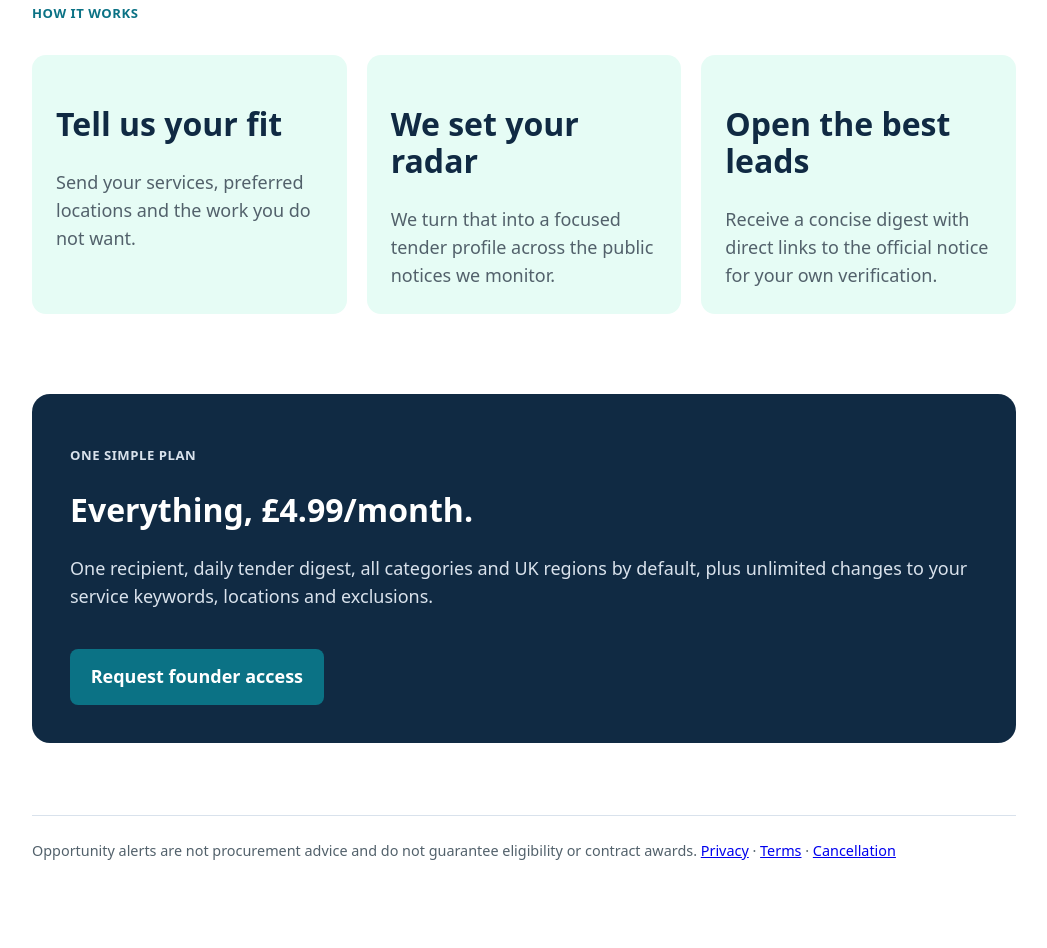
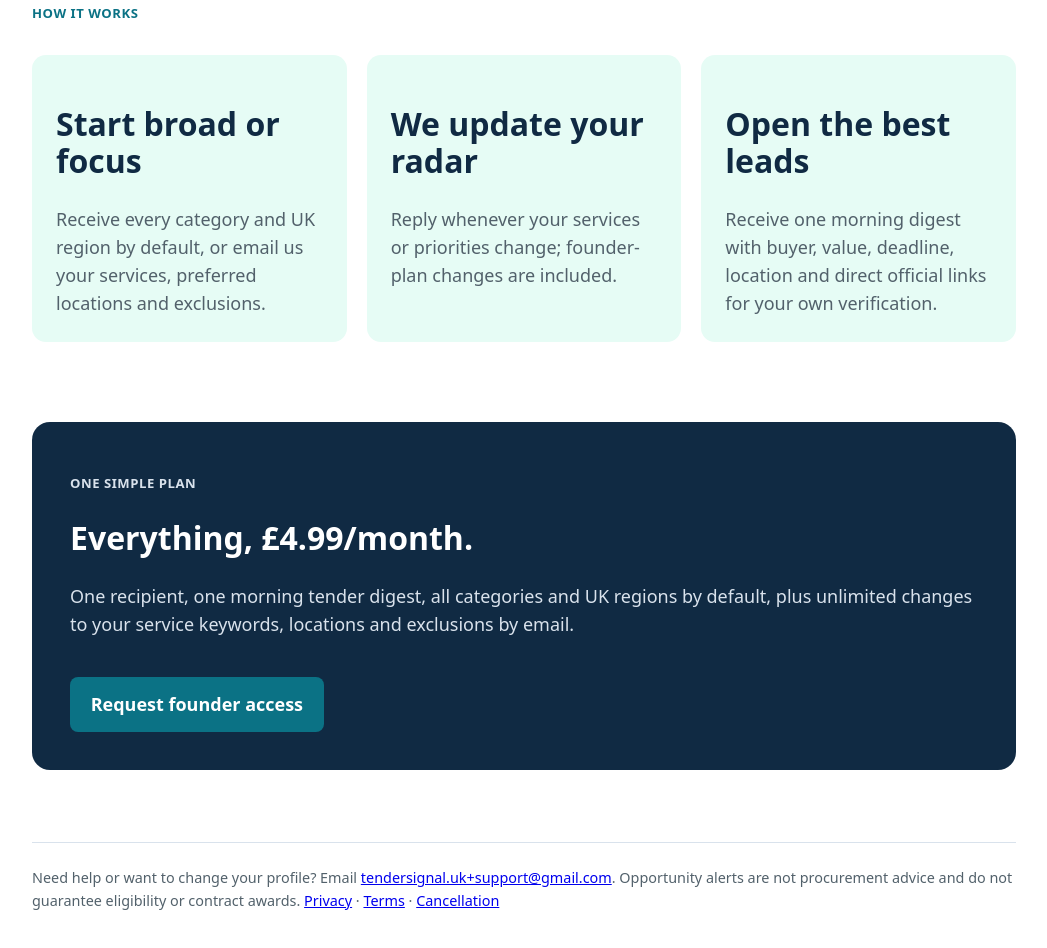
Before and after one commit to arthasmavor-cloud/tender-signal-uk, a plain HTML site: page site/index.html in a window 1280 px wide. Shown: the part 1310-2258 px from the top of the page, without its empty margins (116-1163 px from the left). Before the commit the page ends 2224 px from the top, so only its background shows below. Drawn offline with Linux system fonts and the light colour scheme.

Commit message:
Set daily founder digest delivery

```diff
--- a/site/index.html
+++ b/site/index.html
@@ -24,8 +24,8 @@
         <p class="eyebrow">For UK suppliers in every sector</p>
         <p class="preview"><strong>Founder access:</strong> one all-inclusive £4.99/month plan. Start with every tender category and UK region, then customise your digest whenever you need.</p>
         <h1>Stop finding the right tender after the deadline.</h1>
-        <p class="lead">TenderSignal monitors UK public procurement notices and sends a daily digest with buyer, deadline, value, location and official links. Start with every category and region, then tailor it to your business whenever you want.</p>
-        <a class="button" href="mailto:tendersignal.uk+contact@gmail.com?subject=TenderSignal%20profile%20request&amp;body=Business%20name%3A%0D%0AWebsite%3A%0D%0AWhat%20do%20you%20supply%3A%0D%0AUK%20regions%20you%20serve%3A%0D%0AKeywords%20to%20include%3A%0D%0AWhat%20should%20we%20exclude%3A%0D%0APreferred%20plan%3A">Request my tender profile</a>
+        <p class="lead">TenderSignal monitors UK public procurement notices and sends one useful morning digest with buyer, deadline, value, location and official links. Start with every category and region, then tailor it to your business whenever you want.</p>
+        <a class="button" href="mailto:tendersignal.uk+contact@gmail.com?subject=TenderSignal%20profile%20request&amp;body=Business%20name%3A%0D%0AWebsite%3A%0D%0ARecipient%20email%3A%0D%0AOptional%20services%20or%20keywords%20to%20focus%20on%3A%0D%0AOptional%20regions%20to%20focus%20on%3A%0D%0AOptional%20exclusions%3A">Request my tender profile</a>
         <p><small>One recipient is included. Tell us later if you want to focus on specific services, regions or exclusions.</small></p>
       </section>
       <section>
@@ -39,18 +39,18 @@
       <section>
         <p class="eyebrow">How it works</p>
         <div class="grid">
-          <article class="card"><h2>Tell us your fit</h2><p>Send your services, preferred locations and the work you do not want.</p></article>
-          <article class="card"><h2>We set your radar</h2><p>We turn that into a focused tender profile across the public notices we monitor.</p></article>
-          <article class="card"><h2>Open the best leads</h2><p>Receive a concise digest with direct links to the official notice for your own verification.</p></article>
+          <article class="card"><h2>Start broad or focus</h2><p>Receive every category and UK region by default, or email us your services, preferred locations and exclusions.</p></article>
+          <article class="card"><h2>We update your radar</h2><p>Reply whenever your services or priorities change; founder-plan changes are included.</p></article>
+          <article class="card"><h2>Open the best leads</h2><p>Receive one morning digest with buyer, value, deadline, location and direct official links for your own verification.</p></article>
         </div>
       </section>
       <section class="price">
         <p class="eyebrow">One simple plan</p>
         <h2>Everything, £4.99/month.</h2>
-        <p>One recipient, daily tender digest, all categories and UK regions by default, plus unlimited changes to your service keywords, locations and exclusions.</p>
+        <p>One recipient, one morning tender digest, all categories and UK regions by default, plus unlimited changes to your service keywords, locations and exclusions by email.</p>
         <a class="button" href="mailto:tendersignal.uk+contact@gmail.com?subject=TenderSignal%20all-inclusive%20plan%20request&amp;body=Business%20name%3A%0D%0AWebsite%3A%0D%0ARecipient%20email%3A%0D%0AOptional%20services%20or%20keywords%20to%20focus%20on%3A%0D%0AOptional%20regions%20to%20focus%20on%3A%0D%0AOptional%20exclusions%3A">Request founder access</a>
       </section>
-      <footer>Opportunity alerts are not procurement advice and do not guarantee eligibility or contract awards. <a href="privacy.html">Privacy</a> · <a href="terms.html">Terms</a> · <a href="cancellation.html">Cancellation</a></footer>
+      <footer>Need help or want to change your profile? Email <a href="mailto:tendersignal.uk+support@gmail.com">tendersignal.uk+support@gmail.com</a>. Opportunity alerts are not procurement advice and do not guarantee eligibility or contract awards. <a href="privacy.html">Privacy</a> · <a href="terms.html">Terms</a> · <a href="cancellation.html">Cancellation</a></footer>
     </main>
   </body>
 </html>
```
Also changed, not shown: 2 other files.
